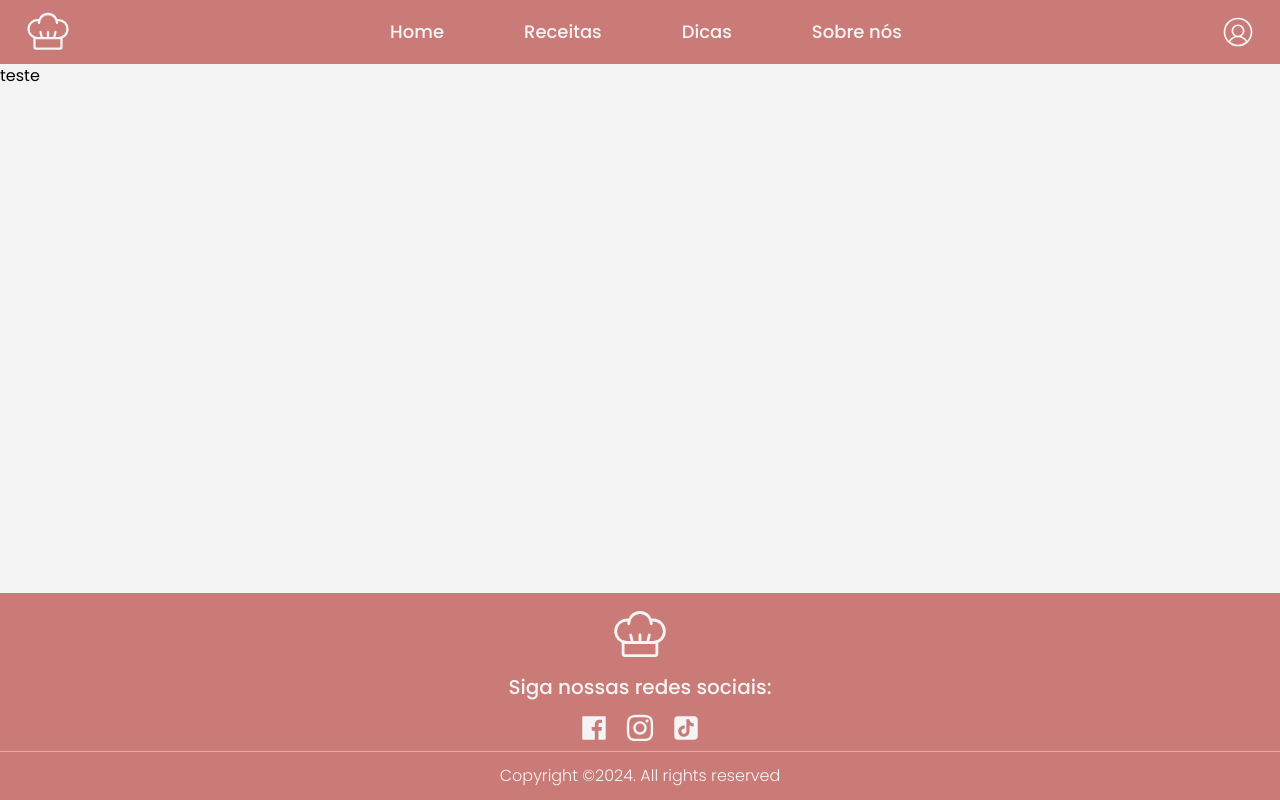
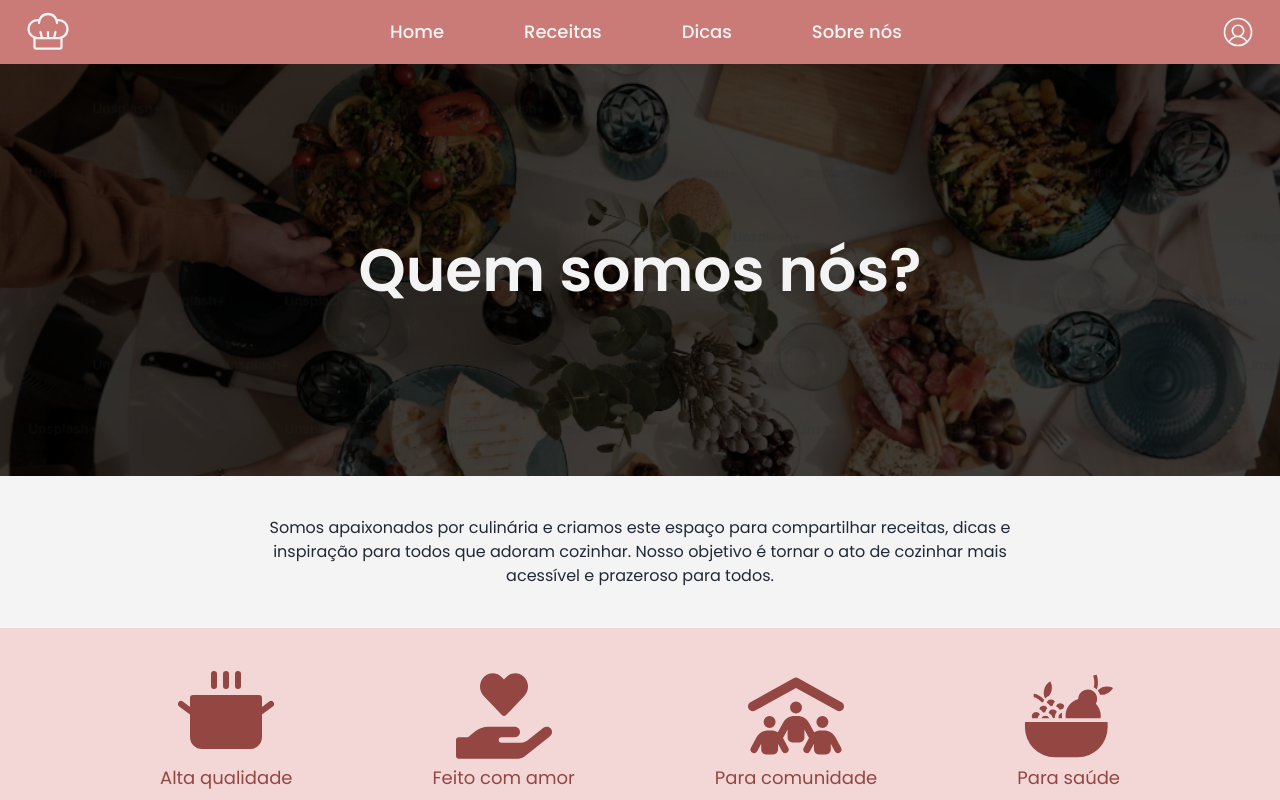
Before and after one commit to CarolTagliaferro/SiteReceitas, a React (Create React App) app: page /us in a window 1280 px wide. Shown: the top 800 px of the page. Built offline with nearby package versions, Linux system fonts and the light colour scheme.

Commit message:
Pagina about us

```diff
--- a/src/pages/Home/components/secondSection.tsx
+++ b/src/pages/Home/components/secondSection.tsx
@@ -17,7 +17,7 @@ const SecondSection: React.FC = () => {
           perPage: 5,
           drag: "free",
         }}
-        className="my-10"
+        className="my-10 h-72"
       >
         {recipes.recipes.slice(0, 6).map((recipe) => (
           <SplideSlide key={recipe.id}>
--- /dev/null
+++ b/src/pages/Sobre nós/components/bannerAbout.tsx
@@ -0,0 +1,24 @@
+import React from "react";
+import bnAbout from "../../../images/bnAbout.png";
+
+const BannerAbout = () => {
+  return (
+    <div>
+      <div className="relative">
+        <img
+          className="w-full h-auto brightness-50"
+          src={bnAbout}
+          alt="Mesa de jantar"
+        />
+        <div className="absolute inset-0 bg-black opacity-50"></div>
+        <div className="absolute inset-0 flex flex-col items-center justify-center">
+          <h1 className="text-bgWhite text-6xl font-semibold">
+            Quem somos nós?
+          </h1>
+        </div>
+      </div>
+    </div>
+  );
+};
+
+export default BannerAbout;
--- a/src/pages/Sobre nós/components/firstSection.tsx
+++ b/src/pages/Sobre nós/components/firstSection.tsx
@@ -1,9 +1,43 @@
 import React from "react";
+import { PiCookingPotFill } from "react-icons/pi";
+import { FaHandHoldingHeart } from "react-icons/fa";
+import { FaPeopleRoof } from "react-icons/fa6";
+import { GiFruitBowl } from "react-icons/gi";
+import { Classes } from "../../../utils/tailwindPredefs";
 
 const FirstSection = () => {
   return (
     <div>
-      <h1>teste</h1>
+      <div className="justify-center flex my-10 mx-20">
+        <div className="w-2/3 text-center">
+          <h2 className="text-gray-800">
+            Somos apaixonados por culinária e criamos este espaço para
+            compartilhar receitas, dicas e inspiração para todos que adoram
+            cozinhar. Nosso objetivo é tornar o ato de cozinhar mais acessível e
+            prazeroso para todos.
+          </h2>
+        </div>
+      </div>
+      <div className="bg-bgRandomHome h-auto py-10 px-20 my-5">
+        <div className="flex justify-between mx-20">
+          <div className={Classes.iconBox}>
+            <PiCookingPotFill className={Classes.icon} />
+            <p className={Classes.pIcon}>Alta qualidade</p>
+          </div>
+          <div className={Classes.iconBox}>
+            <FaHandHoldingHeart className={Classes.icon} />
+            <p className={Classes.pIcon}>Feito com amor</p>
+          </div>
+          <div className={Classes.iconBox}>
+            <FaPeopleRoof className={Classes.icon} />
+            <p className={Classes.pIcon}>Para comunidade</p>
+          </div>
+          <div className={Classes.iconBox}>
+            <GiFruitBowl className={Classes.icon} />
+            <p className={Classes.pIcon}>Para saúde</p>
+          </div>
+        </div>
+      </div>
     </div>
   );
 };
--- a/src/pages/Sobre nós/sobreNos.tsx
+++ b/src/pages/Sobre nós/sobreNos.tsx
@@ -1,9 +1,11 @@
 import React from "react";
 import FirstSection from "./components/firstSection";
+import BannerAbout from "./components/bannerAbout";
 
 const SobreNos = () => {
   return (
     <div>
+      <BannerAbout />
       <FirstSection />
     </div>
   );
--- a/src/utils/tailwindPredefs.tsx
+++ b/src/utils/tailwindPredefs.tsx
@@ -15,6 +15,11 @@ export const Classes = {
   //Página imunidade
   li: "pb-2 text-gray-700",
   h2Imuni: "font-semibold text-2xl text-title pb-2",
+
+  //Sobre nós
+  iconBox: "flex flex-col items-center",
+  icon: "text-titleRandom w-auto h-24",
+  pIcon: "text-titleRandom text-lg",
 };
 
 export default tailwindPredefs;
```
Also changed, not shown: src/images/bnAbout.png (added).
